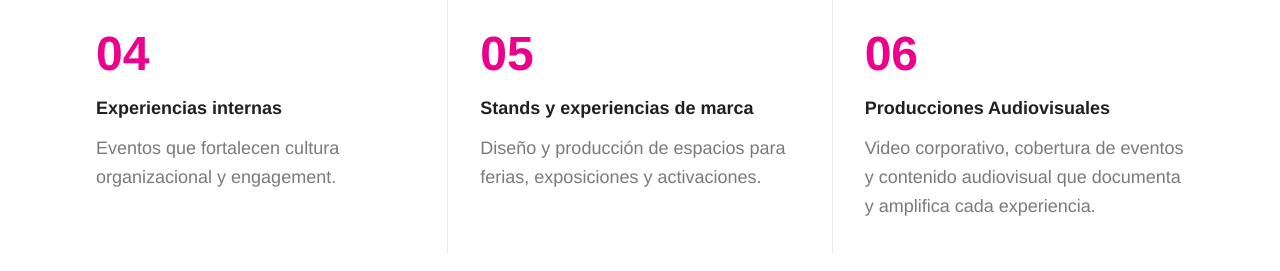
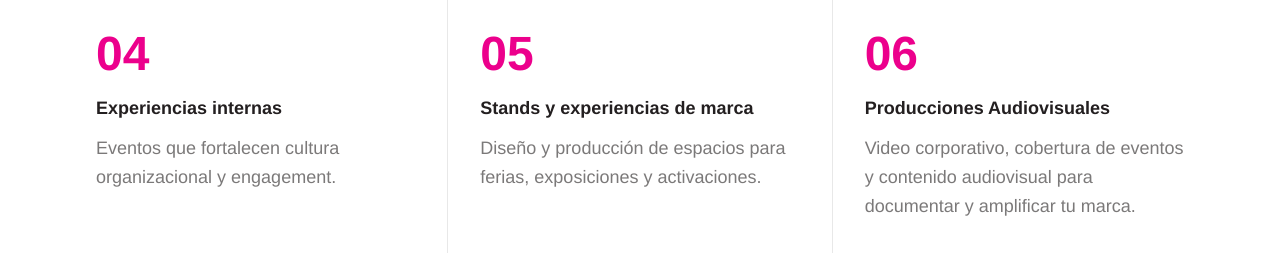
Before and after one commit to sebavigneaux-ui/lapizarra, a Next.js app: page / in a window 1280 px wide. Shown: the part 3540-3811 px from the top of the page. Built offline with nearby package versions, Linux system fonts and the light colour scheme.

Commit message:
Shorten service 06 description to two lines

```diff
--- a/app/components/Servicios.tsx
+++ b/app/components/Servicios.tsx
@@ -27,7 +27,7 @@ const servicios = [
   {
     num: "06",
     titulo: "Producciones Audiovisuales",
-    desc: "Video corporativo, cobertura de eventos y contenido audiovisual que documenta y amplifica cada experiencia.",
+    desc: "Video corporativo, cobertura de eventos y contenido audiovisual para documentar y amplificar tu marca.",
   },
 ];
 
```
